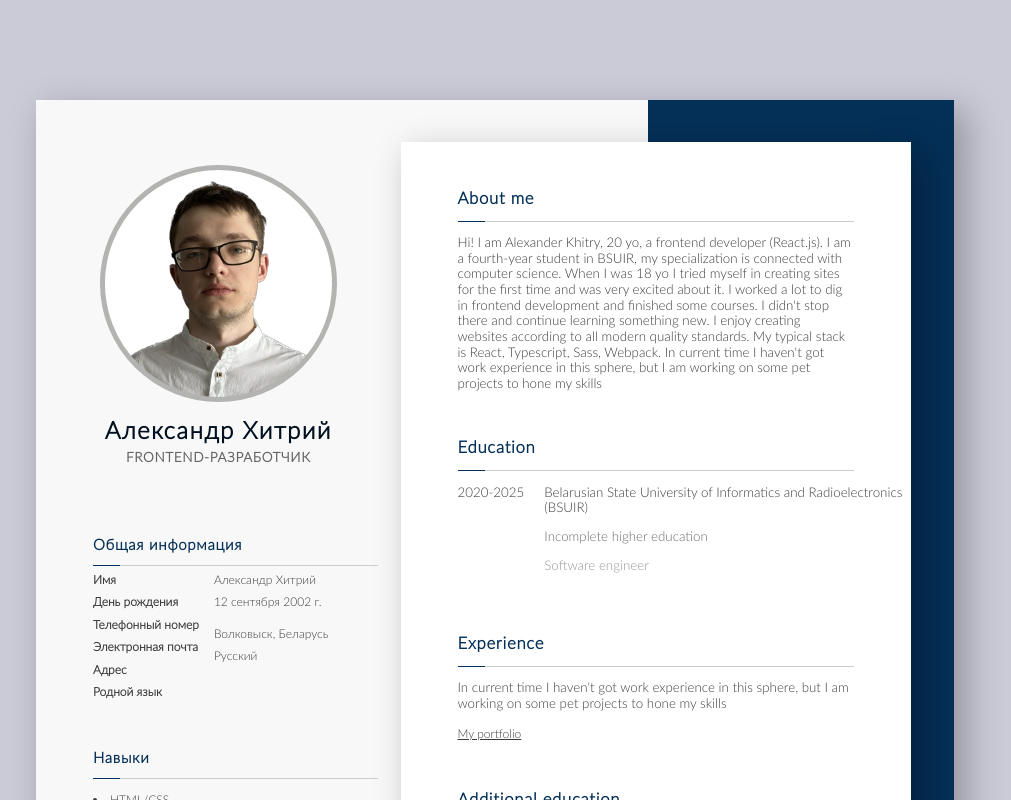
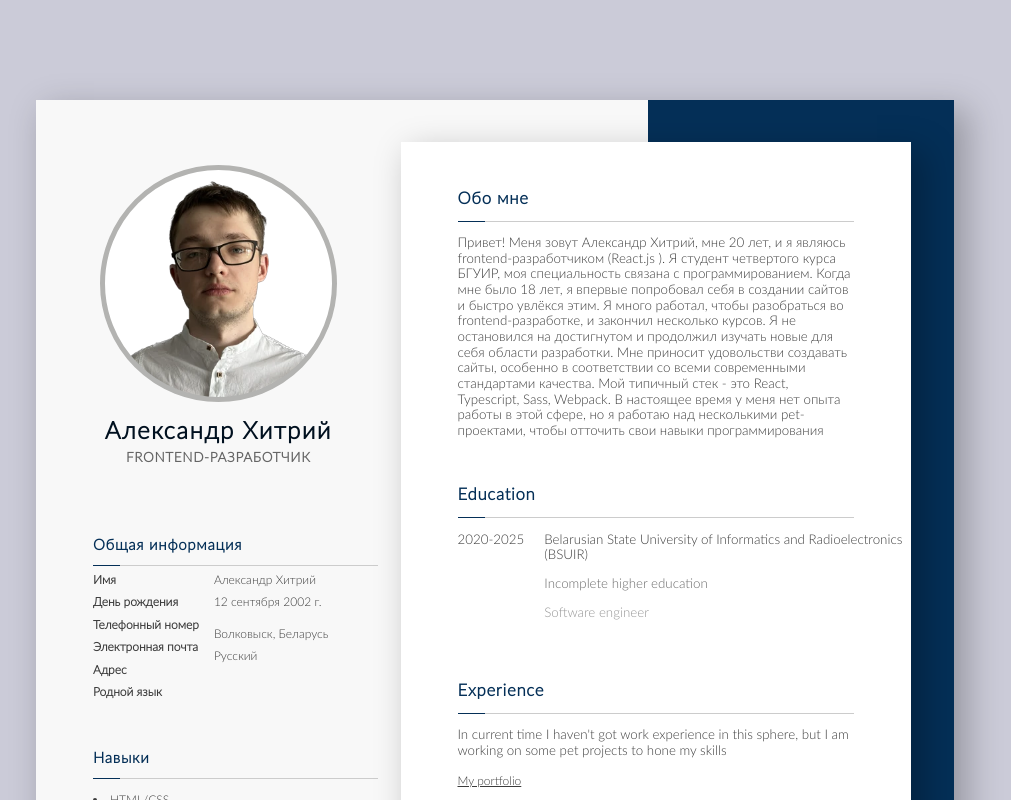
Before and after one commit to foxnorth228/foxnorth228, a React app: page / in a window 1280 px wide. Shown: the top 800 px of the page, without its empty margins (145-1156 px from the left). Built offline with nearby package versions, Linux system fonts and the light colour scheme.

Commit message:
feat: add ru to about-block

```diff
--- a/src/components/about-block/about-block.tsx
+++ b/src/components/about-block/about-block.tsx
@@ -1,22 +1,13 @@
 import React from 'react';
 import './about-block.scss';
 import InfoBlock from '../info-block/info-block';
+import useLanguage from '@src/hooks/useLanguage';
 
 const AboutBlock = () => {
+  const locale = useLanguage('aboutme');
   return (
-    <InfoBlock title="About me" titleSize="aboutBlock__title" className="aboutBlock">
-      <p>
-        {
-          "Hi! I am Alexander Khitry, 20 yo, a frontend developer (React.js).  \
-          I am a fourth-year student in BSUIR, my specialization is connected with computer science. \
-          When I was 18 yo I tried myself in creating sites for the first time and was very excited about it. \
-          I worked a lot to dig in frontend development and finished some courses. \
-          I didn't stop there and continue learning something new. \
-          I enjoy creating websites according to all modern quality standards. \
-          My typical stack is React, Typescript, Sass, Webpack. \
-          In current time I haven't got work experience in this sphere, but I am working on some pet projects to hone my skills"
-        }
-      </p>
+    <InfoBlock title={locale.titleAbout} titleSize="aboutBlock__title" className="aboutBlock">
+      <p>{locale.text}</p>
     </InfoBlock>
   );
 };
--- /dev/null
+++ b/src/lang/en/aboutme.en.json
@@ -0,0 +1,4 @@
+{
+    "titleAbout": "About me",
+    "text": "Hi! I am Alexander Khitry, 20 yo, a frontend developer (React.js).  I am a fourth-year student in BSUIR, my specialization is connected with computer science. When I was 18 yo I tried myself in creating sites for the first time and was very excited about it. I worked a lot to dig in frontend development and finished some courses. I didn't stop there and continue learning something new. I enjoy creating websites according to all modern quality standards. My typical stack is React, Typescript, Sass, Webpack. In current time I haven't got work experience in this sphere, but I am working on some pet projects to hone my skills"
+}
--- /dev/null
+++ b/src/lang/ru/aboutme.ru.json
@@ -0,0 +1,4 @@
+{
+    "titleAbout": "Обо мне",
+    "text": "Привет! Меня зовут Александр Хитрий, мне 20 лет, и я являюсь frontend-разработчиком (React.js ). Я студент четвертого курса БГУИР, моя специальность связана с программированием. Когда мне было 18 лет, я впервые попробовал себя в создании сайтов и быстро увлёкся этим. Я много работал, чтобы разобраться во frontend-разработке, и закончил несколько курсов. Я не остановился на достигнутом и продолжил изучать новые для себя области разработки. Мне приносит удовольстви создавать сайты, особенно в соответствии со всеми современными стандартами качества. Мой типичный стек - это React, Typescript, Sass, Webpack. В настоящее время у меня нет опыта работы в этой сфере, но я работаю над несколькими pet-проектами, чтобы отточить свои навыки программирования"
+}
```
